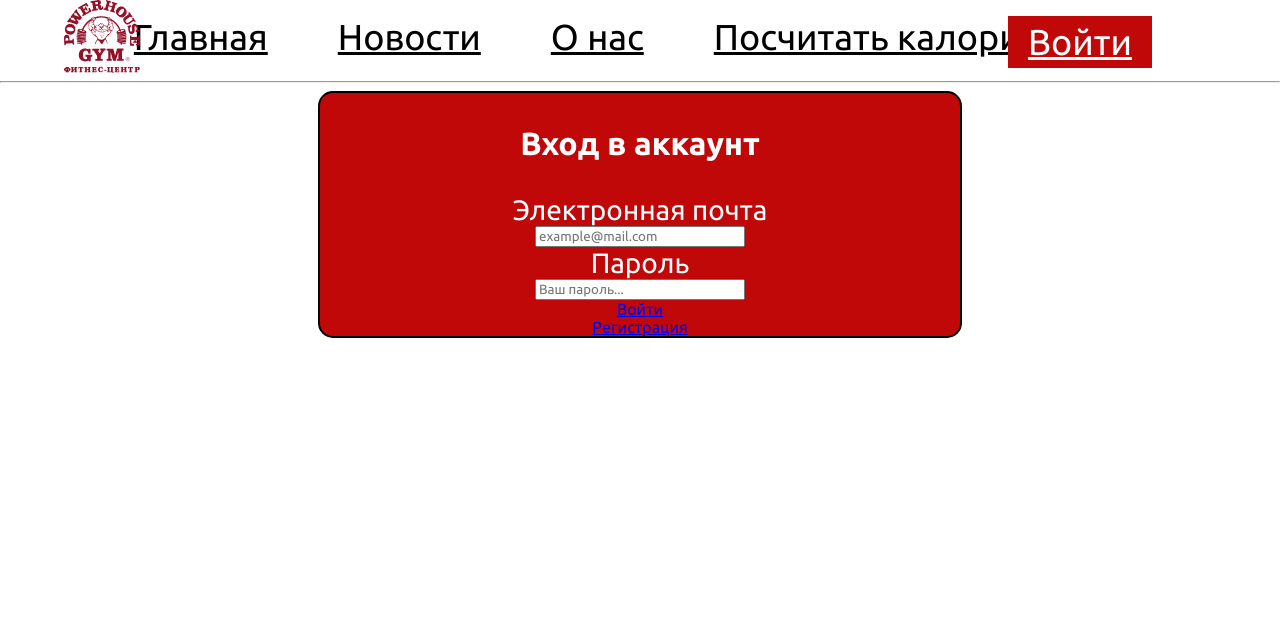
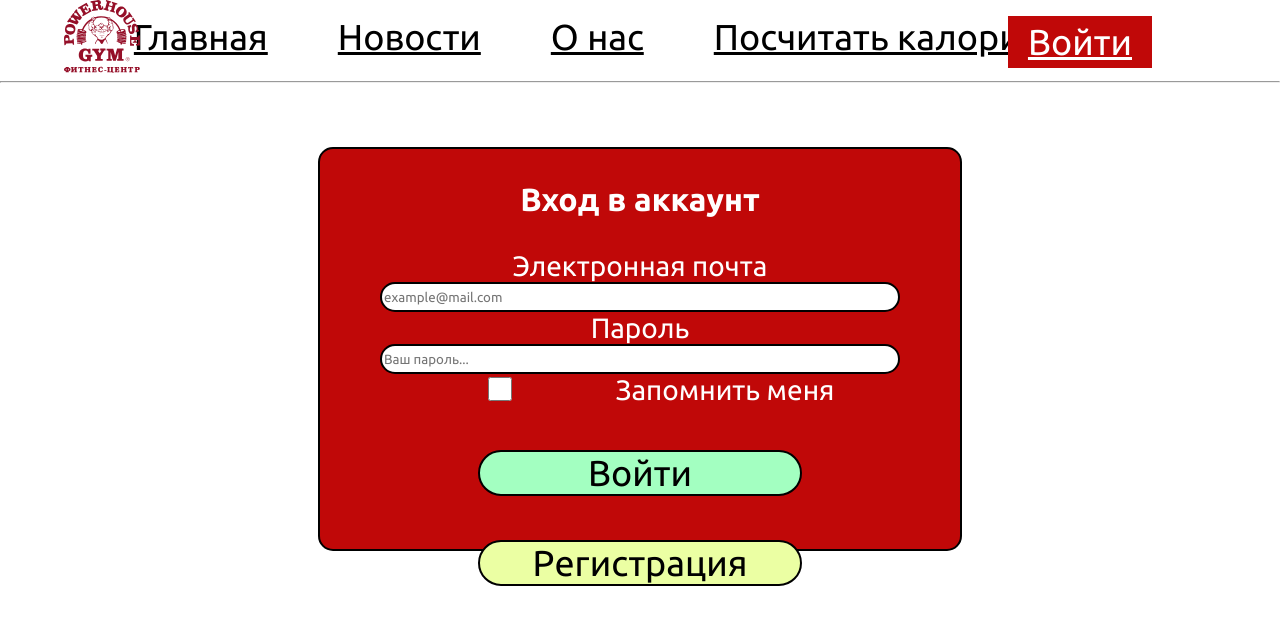
Before and after one commit to sdobrimutrom/project-app, a React (Create React App) app: page /login in a window 1280 px wide. Shown: the top 624 px of the page. Built offline with nearby package versions, Linux system fonts and the light colour scheme.

Commit message:
minor fixes login form

```diff
--- a/src/components/LoginPage/Login.css
+++ b/src/components/LoginPage/Login.css
@@ -1,16 +1,13 @@
-* {
-    font-family: 'Ubuntu';
-}
-
 .login-form {
     justify-self: center;
     width: 50%;
-    height: auto;
+    height: 50vh;
     display: flex;
     flex-direction: column;
     background-color: #C00808;
     border-radius: 15px;
     border: solid 2px black;
+    margin-top: 5%;
 }
 
 .login-form h3 {
@@ -25,7 +22,53 @@
     justify-content: center;
 }
 
-.login-form form label {
+.login-form label {
     color: white;
     font-size: 28px;
 }
+
+.login-form input {
+    width: 80%;
+    height: 3vh;
+    border: solid 2px black;
+    border-radius: 50px;
+}
+
+.remember-me {
+    display: flex;
+    flex-direction: row;
+    width: 80%;
+    justify-self: start;
+}
+.remember-me label {
+    width: 100%;
+}
+
+.remember-me input {
+
+    justify-self: end;
+}
+
+.login-form a {
+    text-decoration: none;
+    width: 50%;
+    border: solid 2px black;
+    border-radius: 50px;
+    text-align: center;
+    color: black;
+    font-size: 36px;
+}
+
+.login-btn {
+    margin: 44px 0;
+    background-color: #A3FFC1;
+}
+
+.signin-btn {
+    background-color: #EBFFA3;
+}
+
+.login-form a:hover {
+    background-color: #C00808;
+    color: white;
+}
--- a/src/components/LoginPage/LoginPage.js
+++ b/src/components/LoginPage/LoginPage.js
@@ -15,8 +15,13 @@ function LoginPage() {
                     <label for="fpassword">Пароль</label>
                     <input type="password" id="fpass" name="fpass" placeholder="Ваш пароль..."/>
 
+                    <div className="remember-me">
+                        <input type="checkbox" value="lsRememberMe" id="rememberMe"/> <label for="rememberMe">Запомнить меня</label>
+                    </div>
+
+
                     <a href="/" className="login-btn">Войти</a>
-                    <a href="/signin" className="sigin-btn">Регистрация</a>
+                    <a href="/signin" className="signin-btn">Регистрация</a>
                 </form>
             </div>
         </div>
```
